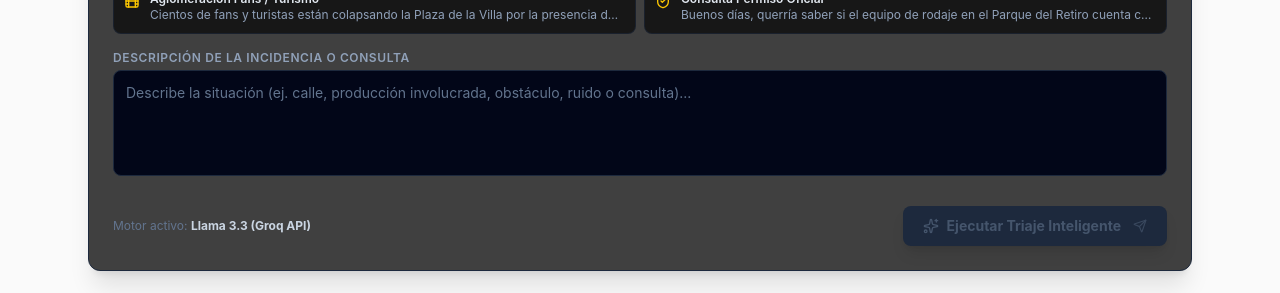
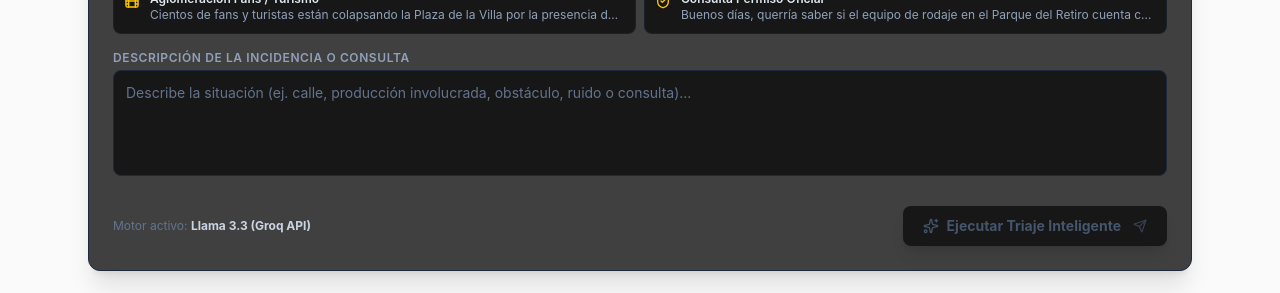
Before and after one commit to HelenDiMo/FilmCity-AI, a React (Vite) app in the folder frontend/: page / in a window 1280 px wide. Shown: the part 345-638 px from the top of the page. Built offline with nearby package versions, Linux system fonts and the light colour scheme; no server answers.

Commit message:
style(app): update background color for input and button in TriageForm component

```diff
--- a/frontend/src/components/TriageForm.tsx
+++ b/frontend/src/components/TriageForm.tsx
@@ -137,7 +137,7 @@ export function TriageForm({ onSubmit, isLoading }: TriageFormProps) {
             value={texto}
             onChange={(e) => setTexto(e.target.value)}
             placeholder="Describe la situación (ej. calle, producción involucrada, obstáculo, ruido o consulta)..."
-            className="w-full bg-slate-950 border border-slate-800 rounded-lg p-3 text-sm text-slate-100 placeholder-slate-500 focus:outline-none focus:ring-2 focus:ring-yellow-500/50 focus:border-yellow-400 transition-all resize-none"
+            className="w-full bg-neutral-900 border border-slate-800 rounded-lg p-3 text-sm text-slate-100 placeholder-slate-500 focus:outline-none focus:ring-2 focus:ring-yellow-500/50 focus:border-yellow-400 transition-all resize-none"
             disabled={isLoading}
           />
         </div>
@@ -155,7 +155,7 @@ export function TriageForm({ onSubmit, isLoading }: TriageFormProps) {
           <button
             type="submit"
             disabled={!texto.trim() || isLoading}
-            className="w-full sm:w-auto flex items-center justify-center gap-2 px-5 py-2.5 bg-yellow-400 hover:bg-yellow-500 disabled:bg-slate-800 disabled:text-slate-600 disabled:cursor-not-allowed text-zinc-950 font-bold text-sm rounded-lg shadow-lg transition-all active:scale-95"
+            className="w-full sm:w-auto flex items-center justify-center gap-2 px-5 py-2.5 bg-yellow-400 hover:bg-yellow-500 disabled:bg-neutral-900 disabled:text-slate-600 disabled:cursor-not-allowed text-zinc-950 font-bold text-sm rounded-lg shadow-lg transition-all active:scale-95"
           >
             {isLoading ? (
               <>
```
